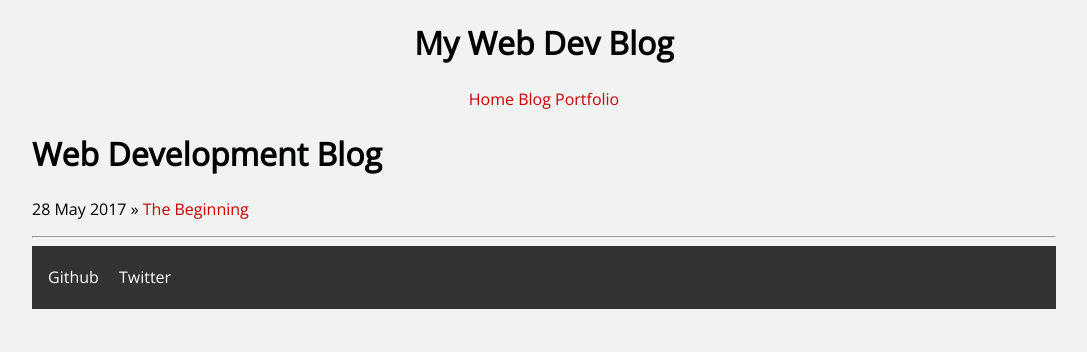
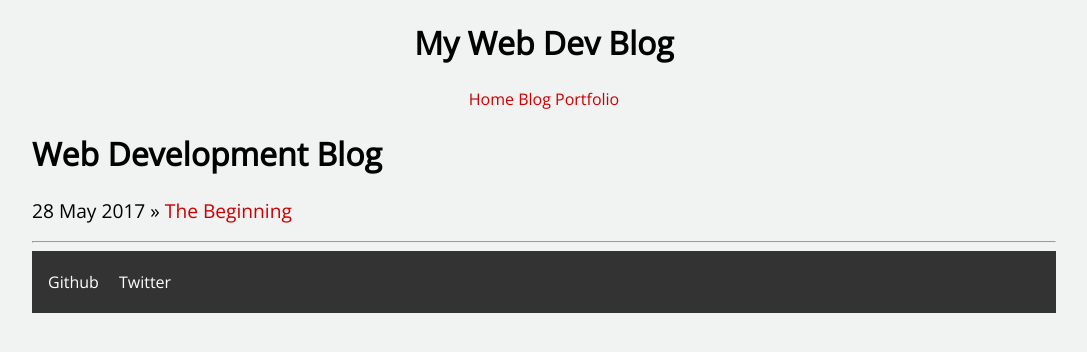
Before and after one commit to cguttweb/cguttweb.github.io, a Jekyll site: the page built from blog/index.html, in a window 1280 px wide. Shown: the top 352 px of the page, without its empty margins (96-1183 px from the left). Built offline with Jekyll 4.4.1, drawn with Linux system fonts in a browser that asks for light colours.

Commit message:
Update blog.css

```diff
--- a/css/blog.css
+++ b/css/blog.css
@@ -34,6 +34,16 @@ li {
 	list-style: none;
 }
 
+.posts li {
+	display: block;
+	font-size: 1.2em;
+	padding-top: 1em;
+}
+
+.posts li:first-child {
+	padding: 0;
+}
+
 footer, footer a {
 	background: #333333;
 	color: #FFFFFF;
```
